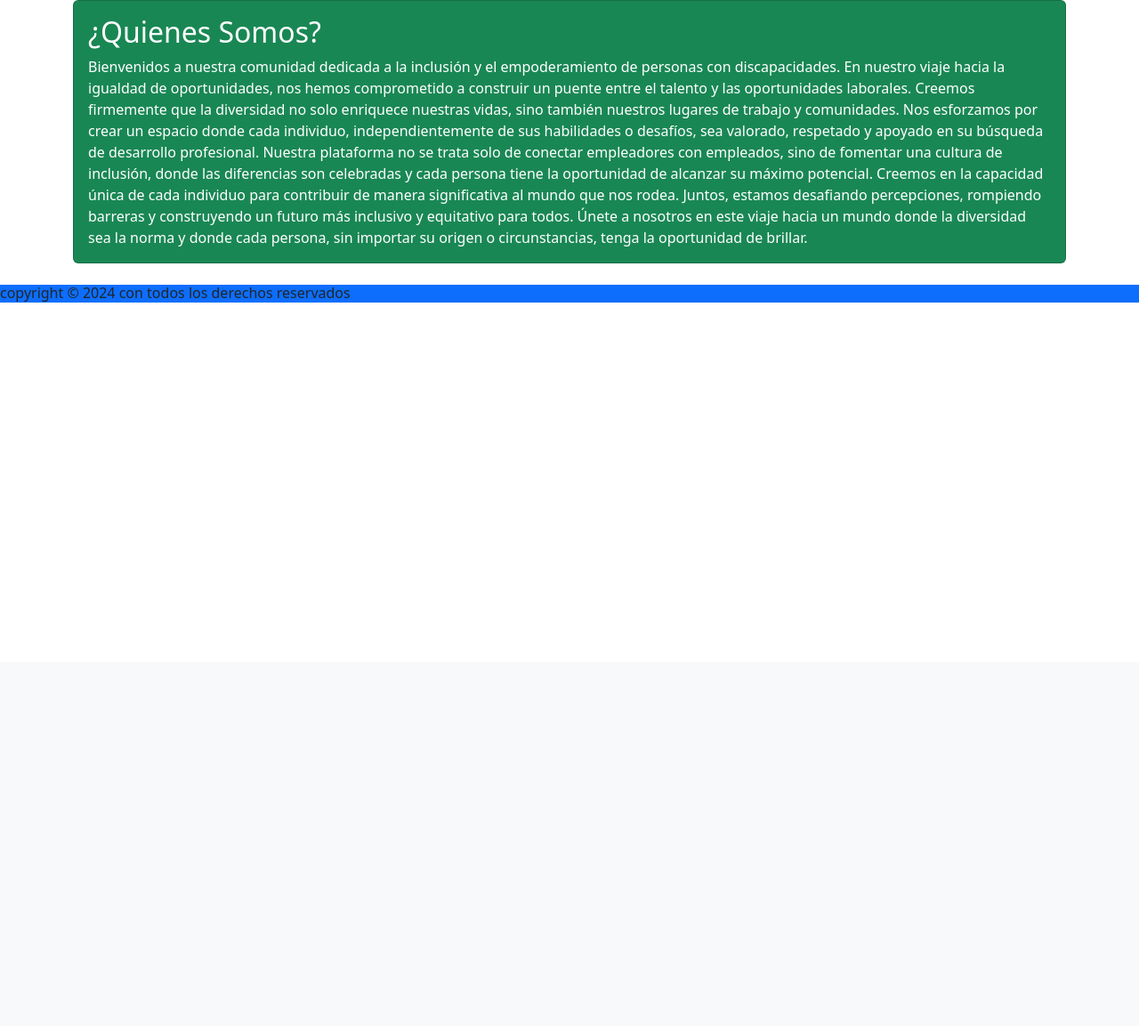
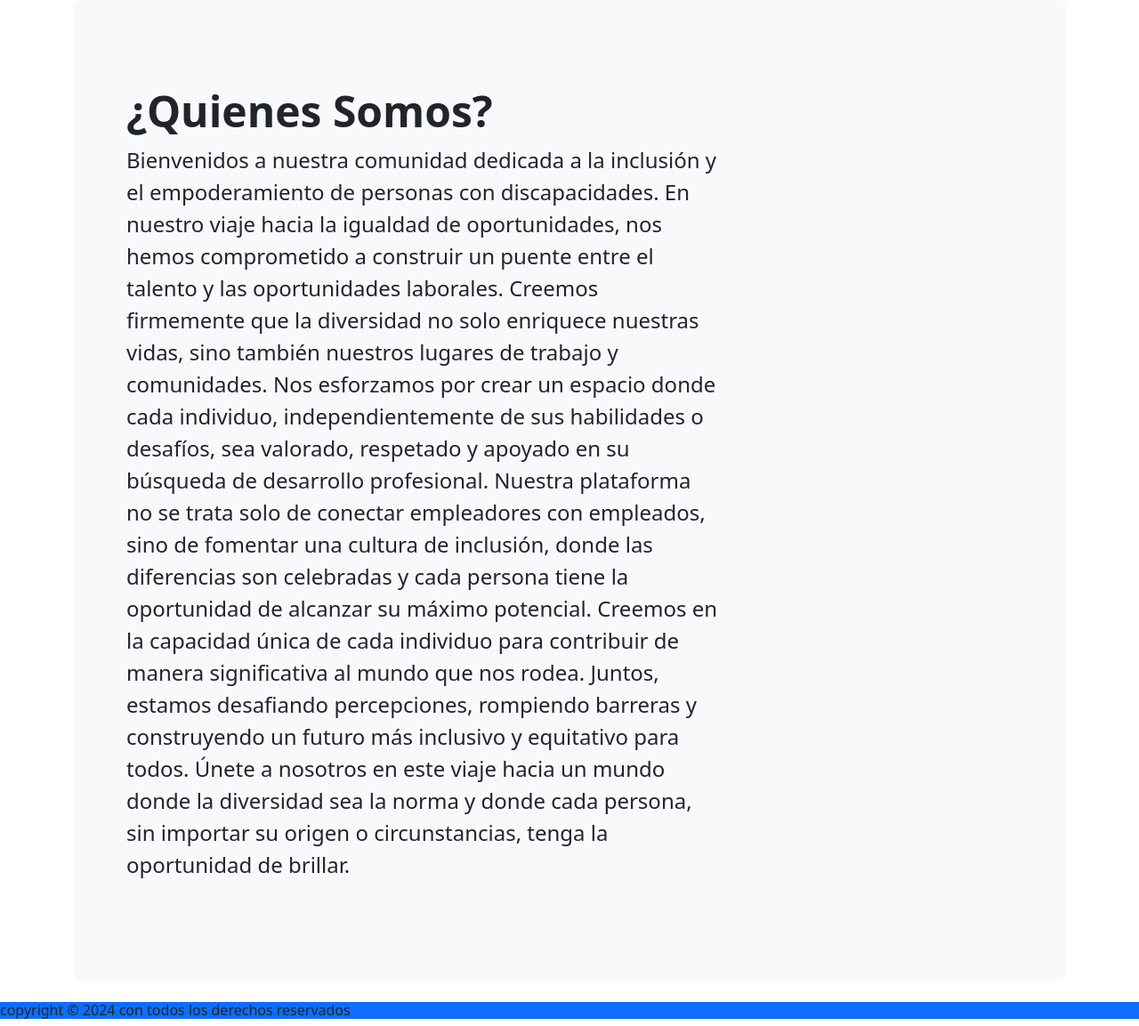
Before and after one commit to Mafe2207/proyecto_DJ, a Django app: page /estudiantes/aboutus in a window 1280 px wide. Shown: the part 56-1209 px from the top of the page at 89% size. Before the commit the page ends 396 px from the top, so only its background shows below. Run offline with Django 5.2, Linux system fonts and the light colour scheme.

Commit message:
actualización 21/05/2024

```diff
--- a/AppInicio/templates/estudiantes/nosotros.html
+++ b/AppInicio/templates/estudiantes/nosotros.html
@@ -4,15 +4,15 @@
 
 {% block contenido %}
 
-<div
-    class="card text-white bg-success mb-4"
->
-    <div class="card-body">
-        <h2 class="card-title">¿Quienes Somos?</h2>
-        <p class="card-text">Bienvenidos a nuestra comunidad dedicada a la inclusión y el empoderamiento de personas con discapacidades. En nuestro viaje hacia la igualdad de oportunidades, nos hemos comprometido a construir un puente entre el talento y las oportunidades laborales.
+<div class="p-5 mb-4 bg-light rounded-3">
+    <div class="container-fluid py-5">
+        <h1 class="display-5 fw-bold">¿Quienes Somos?</h1>
+        <p class="col-md-8 fs-4">
+            Bienvenidos a nuestra comunidad dedicada a la inclusión y el empoderamiento de personas con discapacidades. En nuestro viaje hacia la igualdad de oportunidades, nos hemos comprometido a construir un puente entre el talento y las oportunidades laborales.
         Creemos firmemente que la diversidad no solo enriquece nuestras vidas, sino también nuestros lugares de trabajo y comunidades. Nos esforzamos por crear un espacio donde cada individuo, independientemente de sus habilidades o desafíos, sea valorado, respetado y apoyado en su búsqueda de desarrollo profesional.
         Nuestra plataforma no se trata solo de conectar empleadores con empleados, sino de fomentar una cultura de inclusión, donde las diferencias son celebradas y cada persona tiene la oportunidad de alcanzar su máximo potencial. Creemos en la capacidad única de cada individuo para contribuir de manera significativa al mundo que nos rodea.
-        Juntos, estamos desafiando percepciones, rompiendo barreras y construyendo un futuro más inclusivo y equitativo para todos. Únete a nosotros en este viaje hacia un mundo donde la diversidad sea la norma y donde cada persona, sin importar su origen o circunstancias, tenga la oportunidad de brillar.</p>
+        Juntos, estamos desafiando percepciones, rompiendo barreras y construyendo un futuro más inclusivo y equitativo para todos. Únete a nosotros en este viaje hacia un mundo donde la diversidad sea la norma y donde cada persona, sin importar su origen o circunstancias, tenga la oportunidad de brillar.
+        </p>
     </div>
 </div>
 
```
